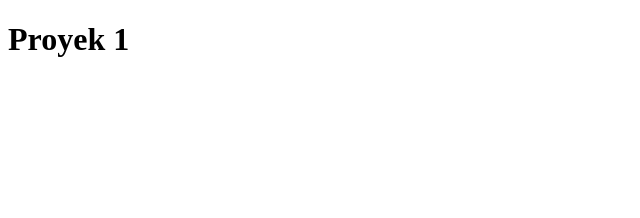
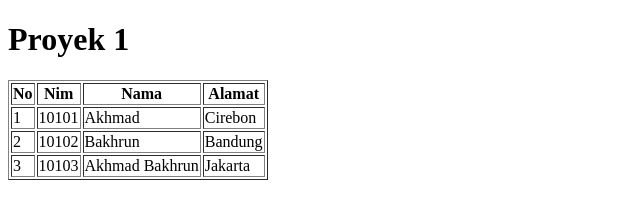
Before and after one commit to abakhrun/proyek1, a plain HTML site: page index.html in a window 1280 px wide. Shown: the whole page, without its empty margins (0-640 px from the left). Drawn offline with Linux system fonts and the light colour scheme.

Commit message:
Commit tabel pada index.html

```diff
--- a/index.html
+++ b/index.html
@@ -5,5 +5,31 @@
 </head>
 <body>
 <h1>Proyek 1</h1>
+<table border="1">
+	<tr>
+		<th>No</th>
+		<th>Nim</th>
+		<th>Nama</th>
+		<th>Alamat</th>
+	</tr>
+	<tr>
+		<td>1</td>
+		<td>10101</td>
+		<td>Akhmad</td>
+		<td>Cirebon</td>
+	</tr>
+	<tr>
+		<td>2</td>
+		<td>10102</td>
+		<td>Bakhrun</td>
+		<td>Bandung</td>
+	</tr>
+	<tr>
+		<td>3</td>
+		<td>10103</td>
+		<td>Akhmad Bakhrun</td>
+		<td>Jakarta</td>
+	</tr>
+</table>
 </body>
 </html>
```
